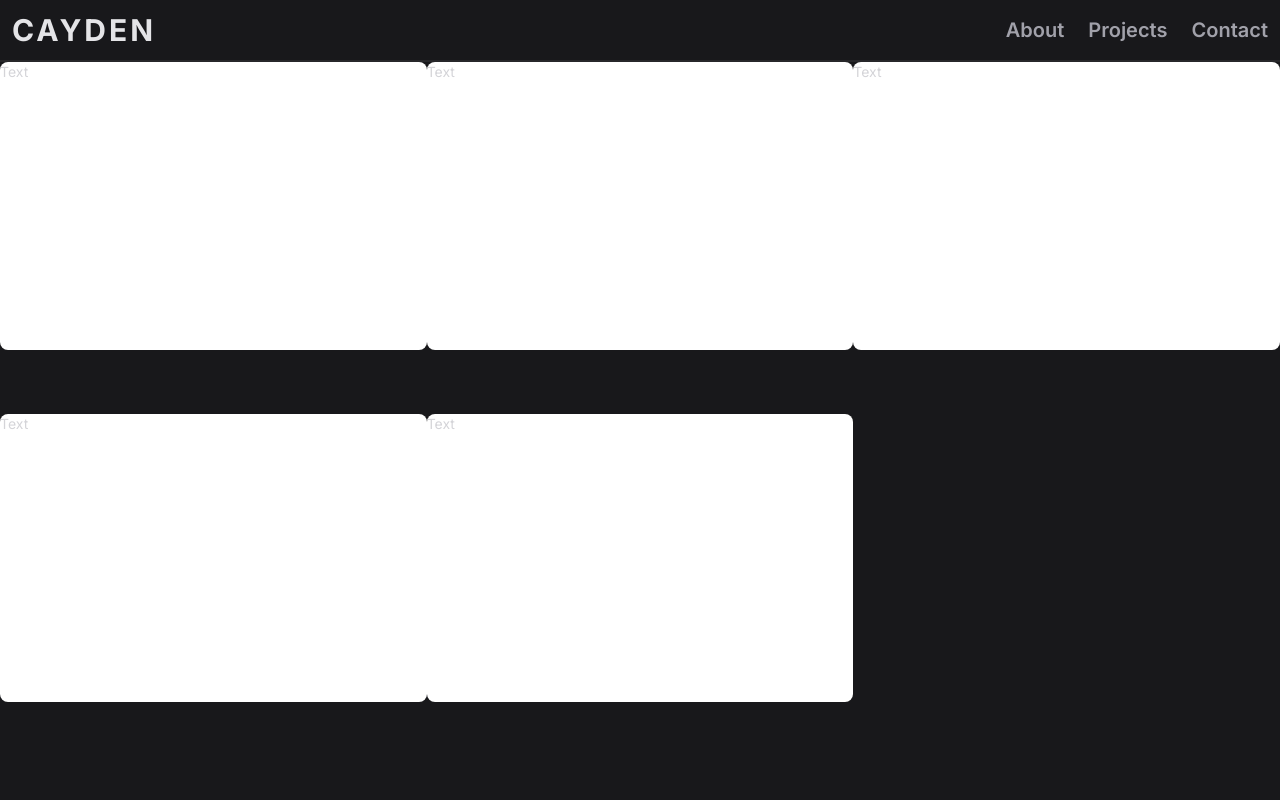
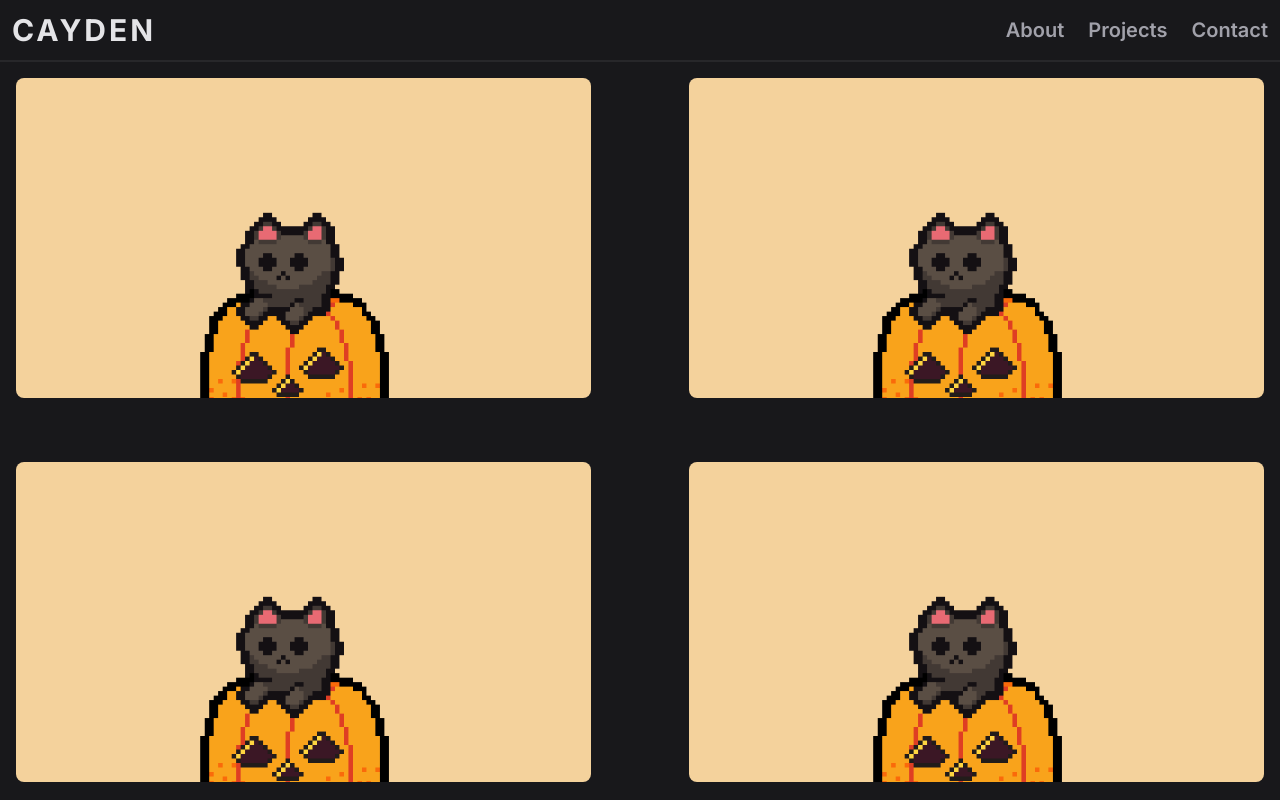
Before and after one commit to ClearlyRubix/Portfolio, a Next.js app: page /projects in a window 1280 px wide. Shown: the top 800 px of the page. Built offline with nearby package versions, Linux system fonts and the light colour scheme.

Commit message:
Created Project Cards

```diff
--- a/src/app/components/sections/projects/FeaturedProjectsSection.tsx
+++ b/src/app/components/sections/projects/FeaturedProjectsSection.tsx
@@ -1,11 +1,32 @@
+import Link from "next/link"
+import IconArrowRight from "../../icons/IconArrowRight"
+
 const FeaturedProjectsSection = () => {
     return (
-        <div className="text-center mt-10">
-            <span className="text-xl uppercase font-bold tracking-widest">
-                Featured Projects
-            </span>
+        // Header
+        <div className="mt-10 px-4">
+            <div className="flex flex-col md:flex-row justify-between md:items-center">
+                <div className="md:w-1/3"></div>
+                <span className="text-xl uppercase font-bold tracking-widest">
+                    Featured Projects
+                </span>
+                <div className="md:w-1/3 flex flex-col md:flex-row justify-end pr-3">
+                    <Link href={"/projects"}>
+                        <div className="flex flex-row items-center">
+                          <div className="inline-block mr-2 text-xs uppercase font-bold tracking-wider">
+                                All Projects
+                            </div>
+                            <div className="inline-block">
+                                <IconArrowRight/>
+                            </div>
+                        </div>
+                    </Link>
+                </div>
+            </div>
+
+            {/* Projects */}
             <div>
-
+                THINGS!
             </div>
         </div>
     )
--- a/src/app/components/sections/projects/ProjectItem.tsx
+++ b/src/app/components/sections/projects/ProjectItem.tsx
@@ -1,17 +1,25 @@
-import Image from "next/image"
+import Link from "next/link"
 
-const thumbHeight = 9*14
-const thumbWidth = 16*14
-
-const ProjectItem = () => {
+const ProjectItem = ({ title, date, short_description, img_src }: { title: String, date: String, short_description: String, img_src: String }) => {
     return(
-        <div>
-            <div className="bg-white rounded-lg h-52 md:h-72 group">
-                <div className="overlay">
-                    Text
+        <Link href={"/project/"+title}>
+            {/* Image Div */}
+            <div className={"rounded-lg w-full h-52 md:w-[575px] md:h-80 group flex flex-col justify-end"}
+            style={{ background: `url(${img_src})`, backgroundSize: "cover" }}>
+                {/* Overlay Div */}
+                <div className="overlay md:opacity-0 place-items-end w-full h-1/2 md:bg-transparent bg-zinc-800 rounded-b-lg rounded-t-md group-hover:bg-zinc-800 group-hover:opacity-60 group-hover:text- group-hover:visible opacity-60 left-0 bottom-0 transition-all duration-300 p-2 text-zinc-200">
+                    <h1 className="text-xl uppercase font-bold tracking-wider inline">
+                        {title + " · "}
+                    </h1>
+                    <h2 className="inline">
+                        {date}
+                    </h2>
+                    <p>
+                        {short_description}
+                    </p>
                 </div>
             </div>
-        </div>
+        </Link>
     )
 }
 
--- a/src/app/project/[slug]/page.tsx
+++ b/src/app/project/[slug]/page.tsx
@@ -1,14 +1,12 @@
-import { useRouter } from "next/router";
+
 
 export default function Project() {
-
-    const router = useRouter()
 
 
     return (
         <main className="">
             <div className="flex flex-col md:flex-row">
-                {}
+                Hello
             </div>
         </main>
     );
--- a/src/app/projects/page.tsx
+++ b/src/app/projects/page.tsx
@@ -6,21 +6,21 @@ import ProjectItem from "../components/sections/projects/ProjectItem";
 export default function Projects() {
     return (
         <main className="w-full">
-            <div className="flex flex-col md:flex-row items-stretch flex-wrap gap-y-16">
-                <div className="basis-1/3">
-                    <ProjectItem/>
+            <div className="flex flex-col md:flex-row items-stretch flex-wrap gap-y-16 gap-x-16 justify-between p-4">
+                <div>
+                    <ProjectItem title={"Title Text"} short_description={"Description Text"} date={"YYYY-MM-DD"} img_src={"/test%20image.png"}/>
                 </div>
-                <div className="basis-1/3">
-                    <ProjectItem/>
+                <div>
+                    <ProjectItem title={"Title Text"} short_description={"Description Text"} date={"YYYY-MM-DD"} img_src={"/test%20image.png"}/>
                 </div>
-                <div className="basis-1/3">
-                    <ProjectItem/>
+                <div>
+                    <ProjectItem title={"Title Text"} short_description={"Description Text"} date={"YYYY-MM-DD"} img_src={"/test%20image.png"}/>
                 </div>
-                <div className="basis-1/3">
-                    <ProjectItem/>
+                <div>
+                    <ProjectItem title={"Title Text"} short_description={"Description Text"} date={"YYYY-MM-DD"} img_src={"/test%20image.png"}/>
                 </div>
-                <div className="basis-1/3">
-                    <ProjectItem/>
+                <div>
+                    <ProjectItem title={"Title Text"} short_description={"Description Text"} date={"YYYY-MM-DD"} img_src={"/test%20image.png"}/>
                 </div>
             </div>
         </main>
```
Also changed, not shown: lib/posts.ts (added, +39 -0 lines), projects/project1.md (added, +6 -0 lines).
